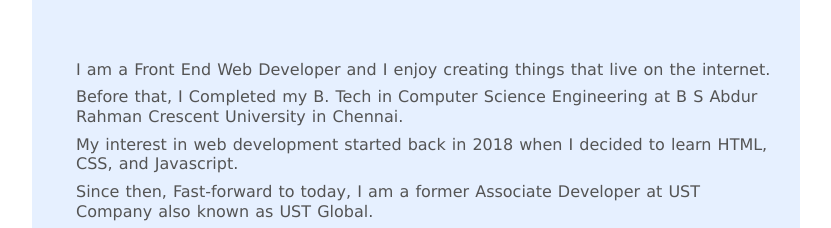
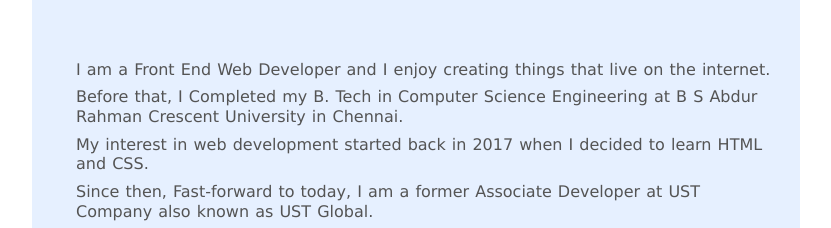
Before and after one commit to wazir26/cv, a plain HTML site: page index.html in a window 1280 px wide. Shown: the part 1420-1648 px from the top of the page, without its empty margins (224-1055 px from the left). Drawn offline with Linux system fonts and the light colour scheme.

Commit message:
Update index.html

```diff
--- a/index.html
+++ b/index.html
@@ -58,7 +58,7 @@
 
 
 
-        <li>My interest in web development started back in 2018 when I decided to learn HTML, CSS, and Javascript.</li> <li>Since then, Fast-forward to today, I am a former Associate  Developer at UST Company also known as UST Global.</li>
+        <li>My interest in web development started back in 2017 when I decided to learn HTML and CSS.</li> <li>Since then, Fast-forward to today, I am a former Associate  Developer at UST Company also known as UST Global.</li>
 
 
 <li>I had been there for more than 3 years and had the privilege of working on a real-time project which gave me a big picture in the overall development process at UST, and currently working on a freelance project.</li>
```
